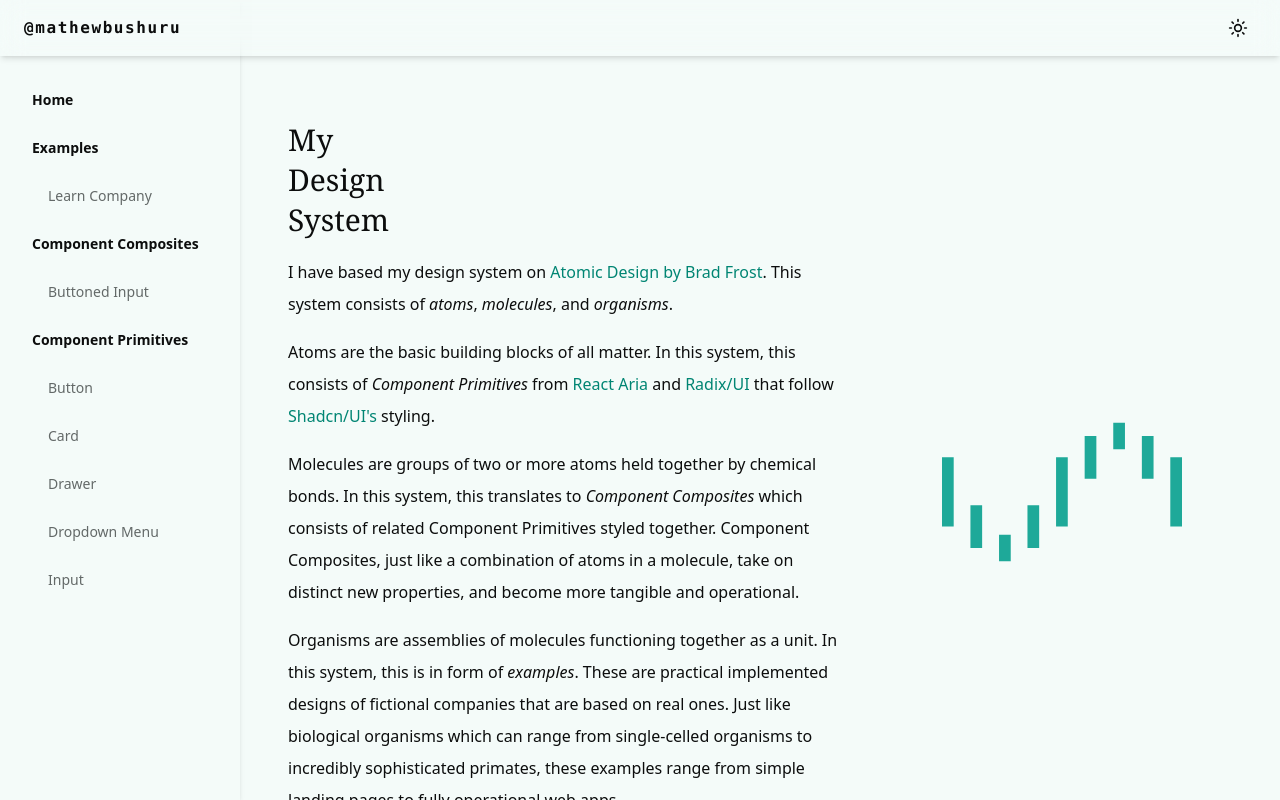
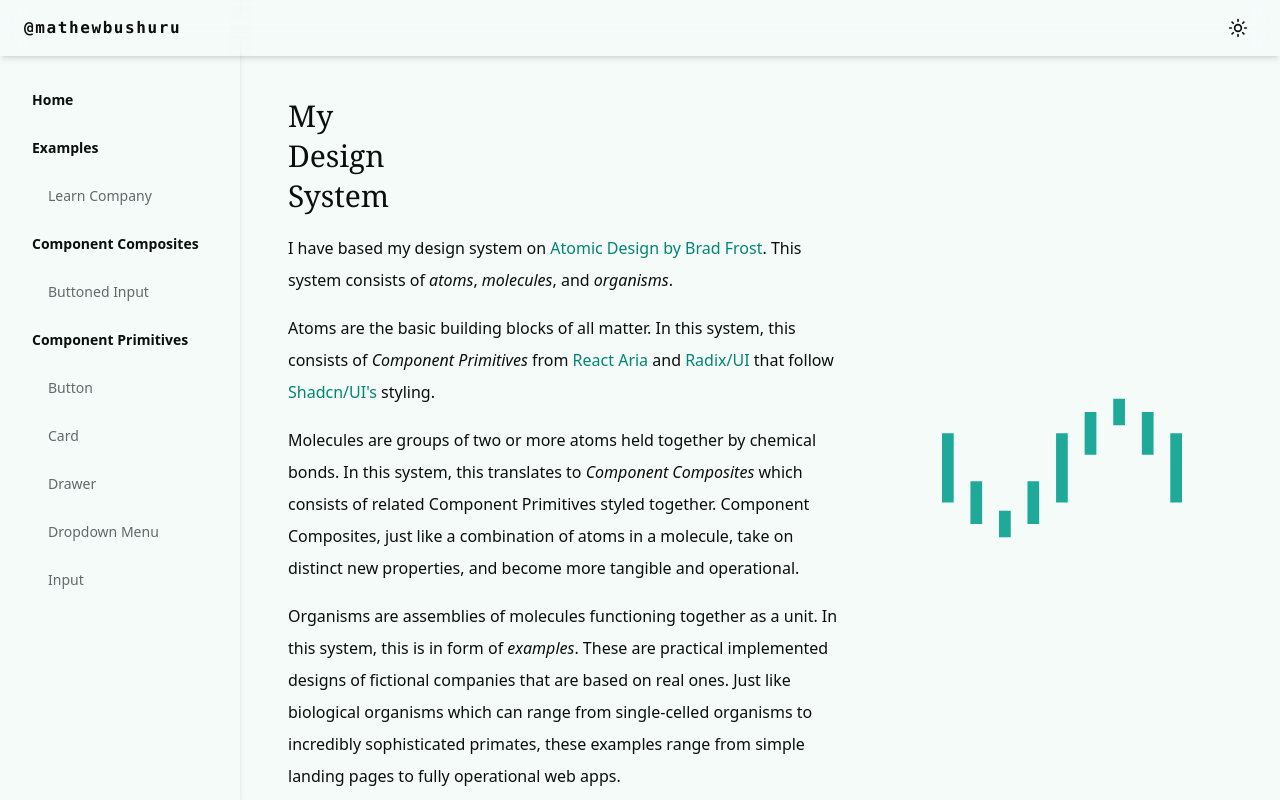
Before and after one commit to mathewbushuru/design-system, a React (Vite) app: page / in a window 1280 px wide. Built offline with nearby package versions, Linux system fonts and the light colour scheme.

Commit message:
prevent scroll in homepage

```diff
--- a/src/pages/home-page.tsx
+++ b/src/pages/home-page.tsx
@@ -5,7 +5,7 @@ import LogoSvg from "@/assets/logo-svg";
 const HomePage = () => {
   return (
     <RootLayout>
-      <div className="flex  gap-8 p-6 pr-8 lg:pl-12 lg:pt-12">
+      <div className="flex  gap-8 p-6 pr-8 lg:pl-12 lg:pb-0">
         {/* Home page left  */}
         <div className="max-w-screen-lg flex-[3]">
           <h1 className="mt-4 font-serif text-3xl leading-10 ">
```
